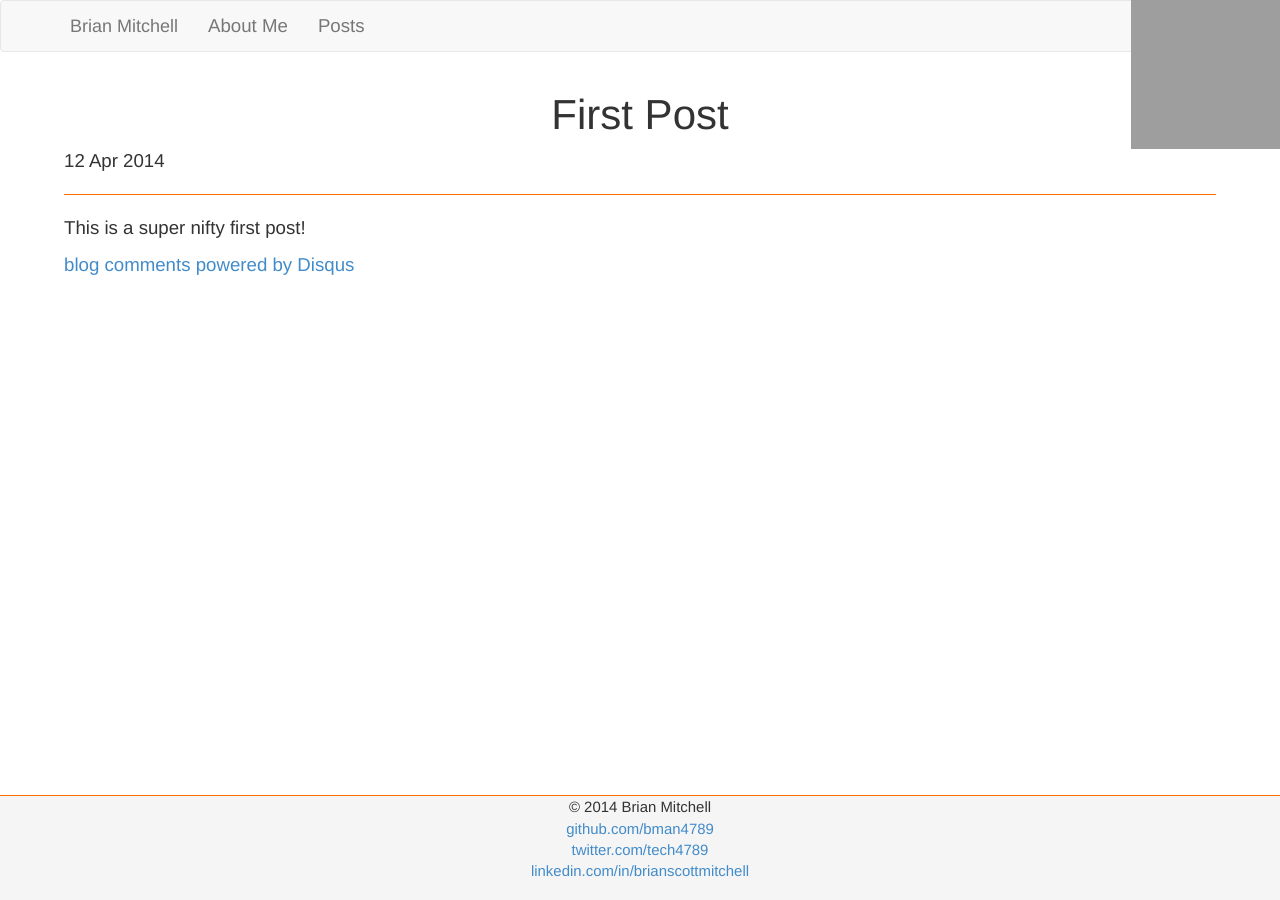
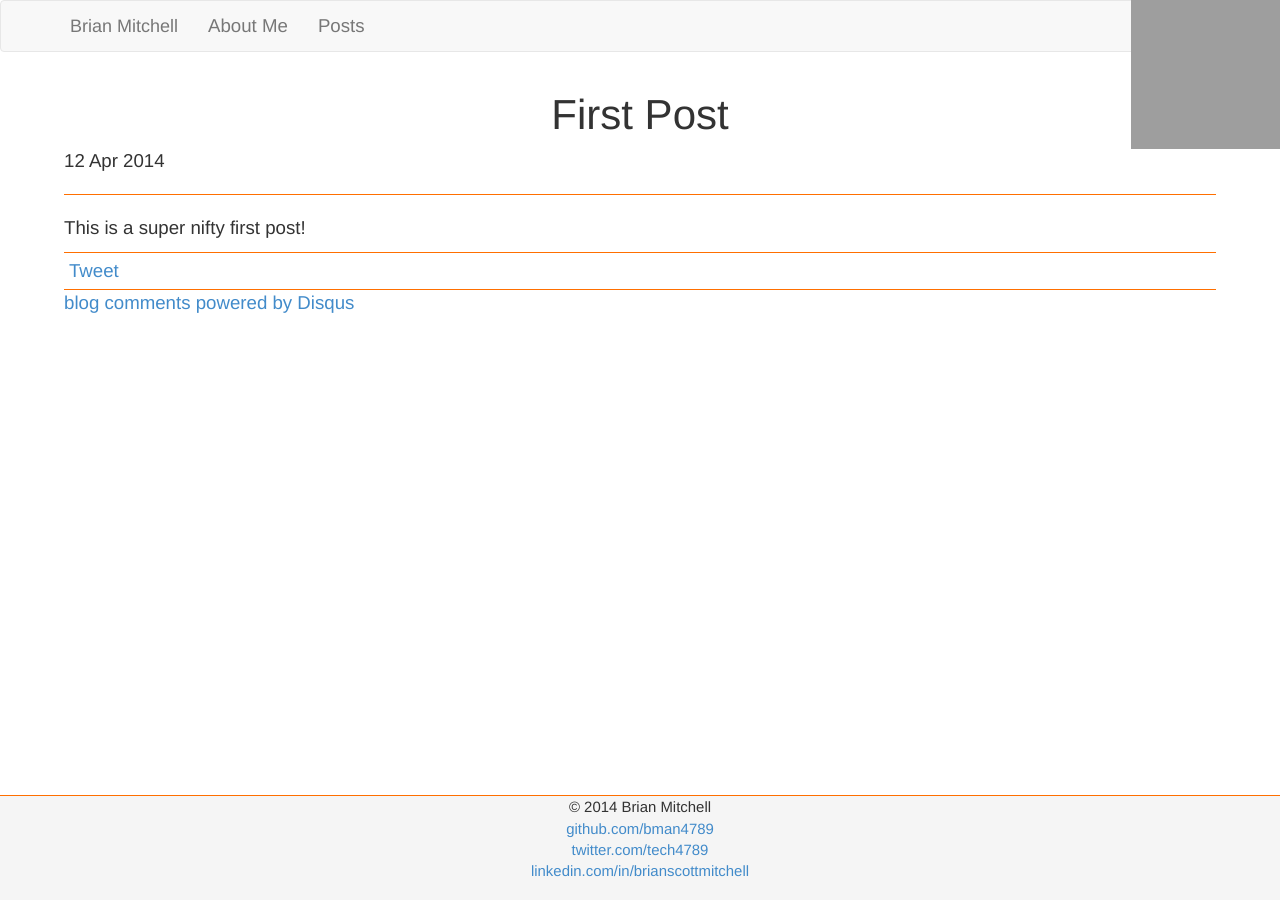
Before and after one commit to BrianMitchL/brianm.me, a Jekyll site: the page built from _posts/2014-04-12-first-post.md, in a window 1280 px wide. Built offline with Jekyll 4.4.1, drawn with Linux system fonts in a browser that asks for light colours; nearby versions of some CDN libraries; comment, search, counter and statistics services are not loaded; grey boxes are pictures that could not be loaded.

Commit message:
Added share buttons to posts

```diff
--- a/_layouts/default.html
+++ b/_layouts/default.html
@@ -5,13 +5,9 @@
 </head>
 <body>
 <div id="wrap">
-
     {% include nav.html %}
-
      <div id="container">
-
         {{ content }}
-
     </div>
 </div>
 {% include footer.html %}
@@ -29,5 +25,14 @@
     ga('require', 'displayfeatures');
     ga('send', 'pageview');
 </script>
+
+<div id="fb-root"></div>
+<script>(function(d, s, id) {
+    var js, fjs = d.getElementsByTagName(s)[0];
+    if (d.getElementById(id)) return;
+    js = d.createElement(s); js.id = id;
+    js.src = "//connect.facebook.net/en_US/all.js#xfbml=1";
+    fjs.parentNode.insertBefore(js, fjs);
+}(document, 'script', 'facebook-jssdk'));</script>
 </body>
 </html>
--- a/_layouts/post.html
+++ b/_layouts/post.html
@@ -6,20 +6,43 @@
         <h1>{{ page.title }}</h1>
         <p class="meta">{{ page.date | date_to_string }}</p>
     </div>
-
-    <div class="postBody">
         {{ content }}
     </div>
+
+    <div id="shareButtons">
+        <ul>
+            <li>
+                <!--facebook-->
+                <div class="fb-share-button vMid" data-href="{{ site.url }}{{ page.url }}" data-type="button_count"></div>
+            </li>
+            <li>
+                <!--twitter-->
+                <a href="https://twitter.com/share" class="twitter-share-button vMid" data-url="{{ site.url }}{{ page.url }}" data-text="{{ page.title }}" data-via="bman4789">Tweet</a>
+                <script>!function(d,s,id){var js,fjs=d.getElementsByTagName(s)[0],p=/^http:/.test(d.location)?'http':'https';if(!d.getElementById(id)){js=d.createElement(s);js.id=id;js.src=p+'://platform.twitter.com/widgets.js';fjs.parentNode.insertBefore(js,fjs);}}(document, 'script', 'twitter-wjs');</script>
+            </li>
+            <li>
+                <!--google+-->
+                <div class="g-plusone vMid" data-size="medium"></div>
+                <script type="text/javascript">
+                    (function() {
+                        var po = document.createElement('script'); po.type = 'text/javascript'; po.async = true;
+                        po.src = 'https://apis.google.com/js/platform.js';
+                        var s = document.getElementsByTagName('script')[0]; s.parentNode.insertBefore(po, s);
+                    })();
+                </script>
+            </li>
+            <li>
+                <!--reddit-->
+                <script class="vMid" type="text/javascript" src="http://www.reddit.com/static/button/button1.js"></script>
+            </li>
+        </ul>
     </div>
 
     <div id="disqus_thread"></div>
     <script type="text/javascript">
-    /* * * CONFIGURATION VARIABLES: EDIT BEFORE PASTING INTO YOUR WEBPAGE * * */
         var disqus_shortname = 'bman4789githubio';
         var disqus_identifier = '{{ page.id }}';
         var disqus_url = '{{ site.url }}{{ page.url }}';
-
-    /* * * DON'T EDIT BELOW THIS LINE * * */
         (function() {
             var dsq = document.createElement('script'); dsq.type = 'text/javascript'; dsq.async = true;
             dsq.src = '//' + disqus_shortname + '.disqus.com/embed.js';
@@ -28,3 +51,4 @@
     </script>
     <noscript>Please enable JavaScript to view the <a href="http://disqus.com/?ref_noscript">comments powered by Disqus.</a></noscript>
     <a href="http://disqus.com" class="dsq-brlink">blog comments powered by <span class="logo-disqus">Disqus</span></a>
+</div>
--- a/assets/css/style.css
+++ b/assets/css/style.css
@@ -48,11 +48,24 @@
     list-style-type: none;
 }
 
-
-
 /* posts
 -------------------------------------------------- */
 
 .post h1 {
     text-align: center;
 }
+
+#shareButtons {
+    border-top: 1px solid #FF6F00;
+    border-bottom: 1px solid #FF6F00;
+}
+
+#shareButtons ul {
+    list-style-type: none;
+    margin: 5px;
+    padding: 0;
+}
+
+#shareButtons ul li {
+    display: inline;
+}
```
Lines whose indentation alone changed are shown as unchanged.
